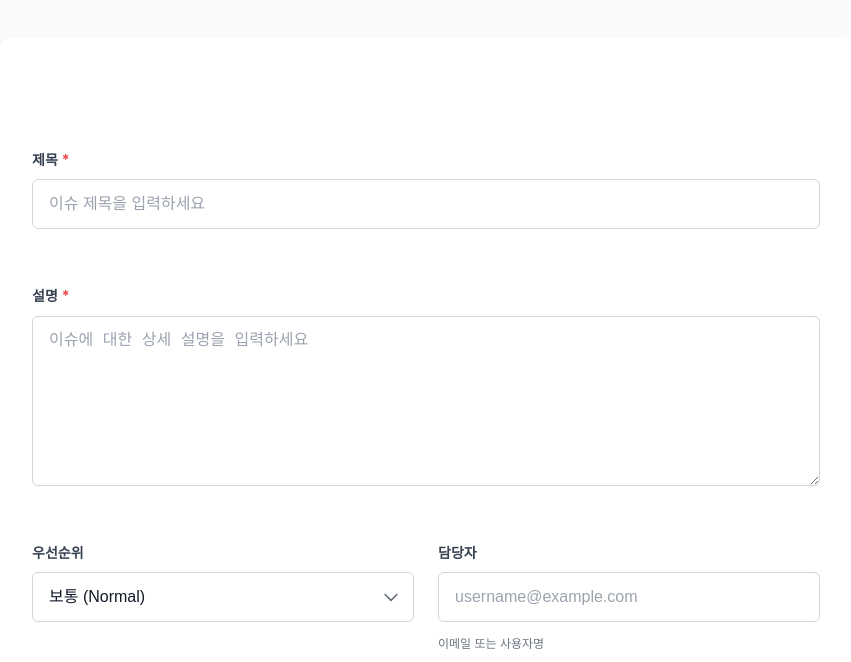
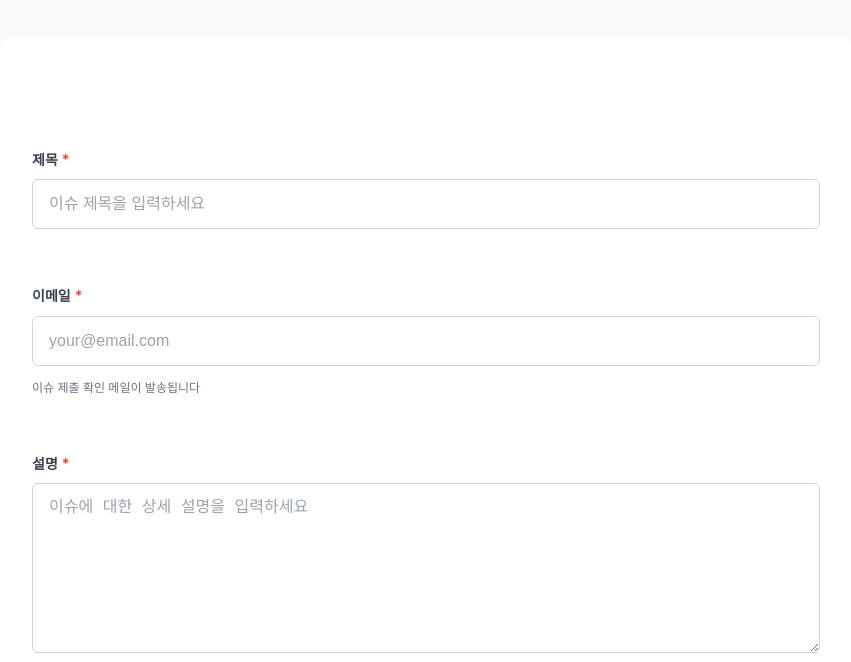
Before and after one commit to hnabyz-bot/mcp-agent-server, a plain HTML site: page forms-interface/index.html in a window 1280 px wide. Shown: the part 112-774 px from the top of the page, without its empty margins (214-1065 px from the left). Drawn offline with Linux system fonts and the light colour scheme.

Commit message:
Update issue submission workflow to include dynamic email handling and enhance email template

```diff
--- a/forms-interface/index.html
+++ b/forms-interface/index.html
@@ -35,6 +35,25 @@
                         placeholder="이슈 제목을 입력하세요"
                     >
                     <span class="error-message" id="title-error" role="alert"></span>
+                </div>
+
+                <!-- Requester Email -->
+                <div class="form-group">
+                    <label for="email" class="form-label">
+                        이메일 <span class="required" aria-label="필수 항목">*</span>
+                    </label>
+                    <input
+                        type="email"
+                        id="email"
+                        name="email"
+                        class="form-input"
+                        required
+                        aria-required="true"
+                        autocomplete="email"
+                        placeholder="your@email.com"
+                    >
+                    <span class="hint">이슈 제출 확인 메일이 발송됩니다</span>
+                    <span class="error-message" id="email-error" role="alert"></span>
                 </div>
 
                 <!-- Description -->
```
Also changed, not shown: n8n-workflows/issue-with-email.json (+3 -2 lines), 2 other files.
